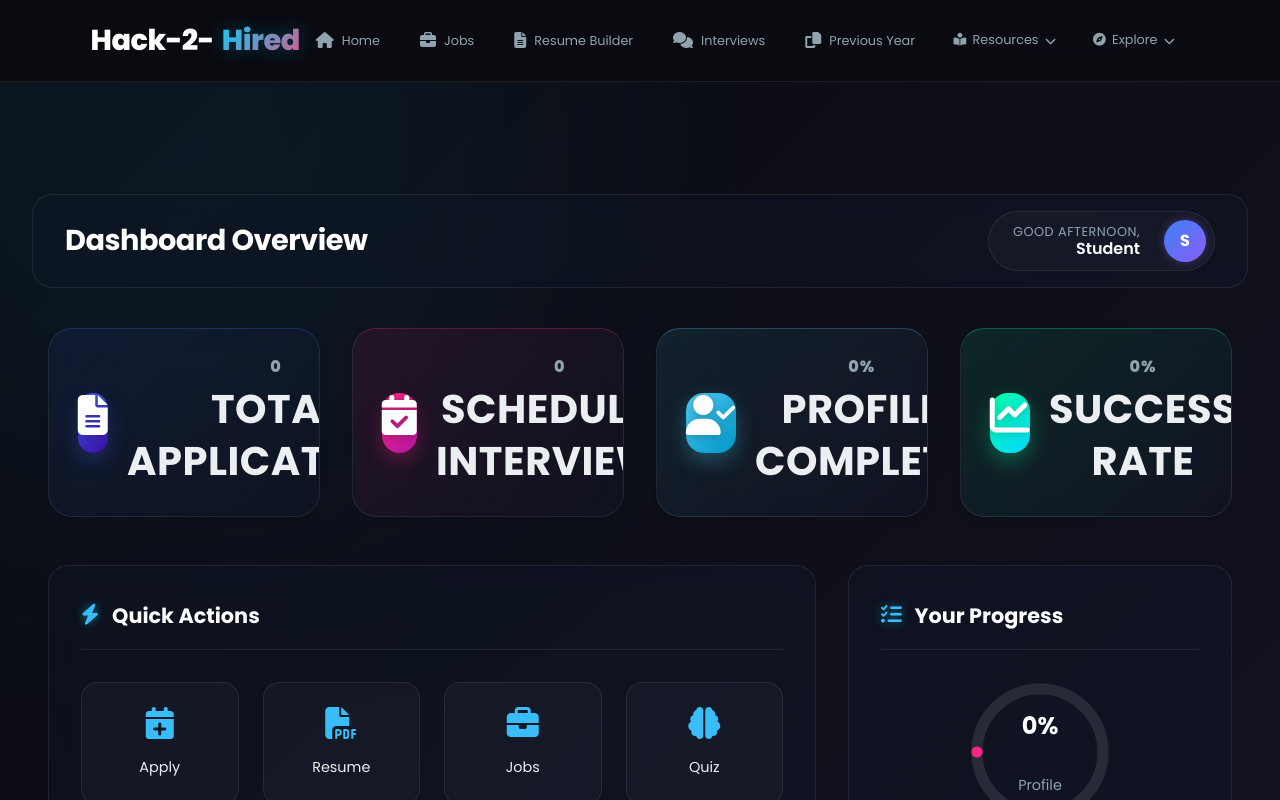
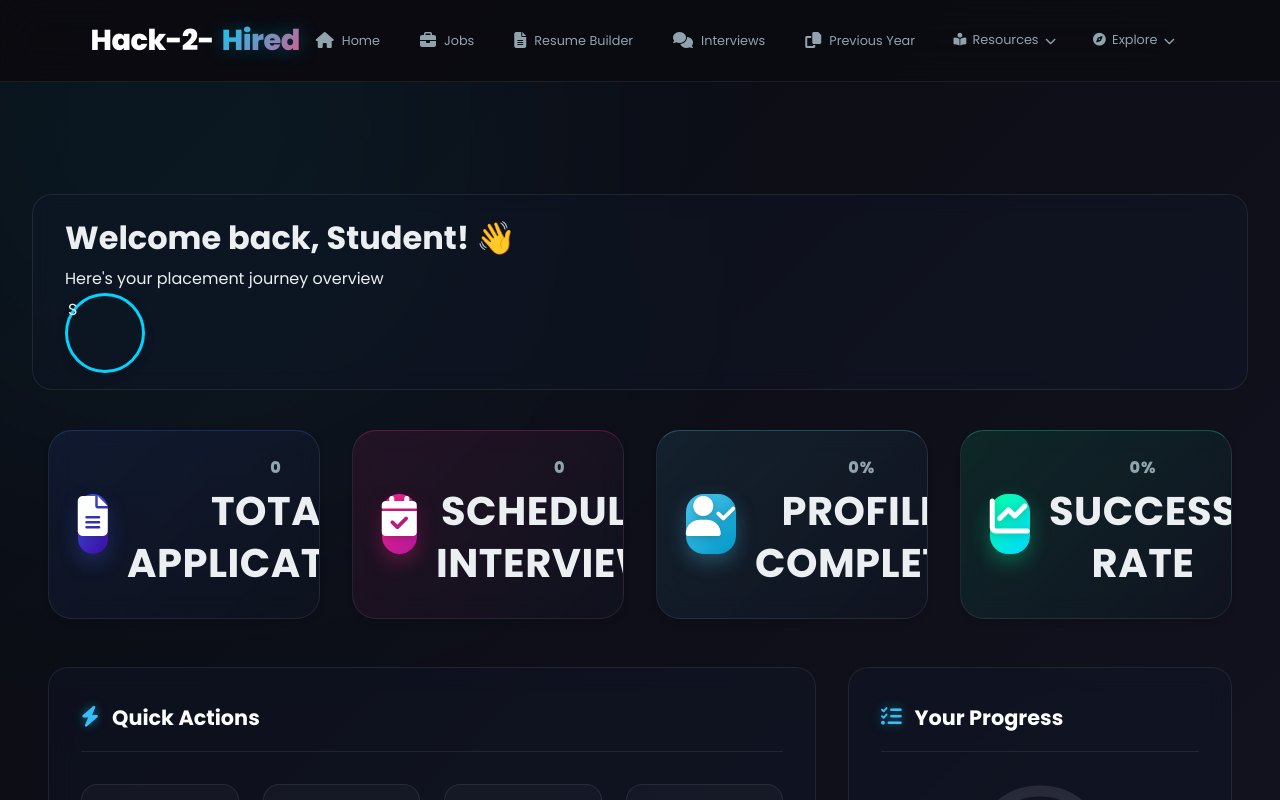
Before and after one commit to abhi6101/hack-react, a React (Vite) app: page /dashboard in a window 1280 px wide. Shown: the top 800 px of the page. Built offline with nearby package versions, Linux system fonts and the light colour scheme; no server answers; sample sign-in values are in the browser's storage.

Commit message:
Update student dashboard to show user info (email, branch, semester)

```diff
--- a/src/pages/StudentDashboard.jsx
+++ b/src/pages/StudentDashboard.jsx
@@ -4,6 +4,7 @@ import '../styles/dashboard.css';
 
 const StudentDashboard = () => {
     const navigate = useNavigate();
+    const [user, setUser] = useState(null);
     const [profile, setProfile] = useState(null);
     const [interviews, setInterviews] = useState([]);
     const [applications, setApplications] = useState([]);
@@ -28,6 +29,19 @@ const StudentDashboard = () => {
 
     const fetchData = async () => {
         const token = localStorage.getItem('authToken');
+
+        // Fetch user info
+        try {
+            const userRes = await fetch('https://placement-portal-backend-nwaj.onrender.com/api/auth/me', {
+                headers: { 'Authorization': `Bearer ${token}` }
+            });
+            if (userRes.ok) {
+                const userData = await userRes.json();
+                setUser(userData);
+            }
+        } catch (err) {
+            console.error('Failed to load user data');
+        }
 
         // Fetch profile
         try {
@@ -140,14 +154,24 @@ const StudentDashboard = () => {
 
             <main className="dashboard-main-content">
                 <header className="dashboard-topbar">
-                    <h2>Dashboard Overview</h2>
-                    <div className="user-profile-header">
-                        <div className="user-info">
-                            <span className="user-greeting">{getGreeting()}</span>
-                            <span className="user-name">{profile?.fullName || 'Student'}</span>
+                    <div className="dashboard-header">
+                        <div className="welcome-section">
+                            <h1 className="welcome-title">
+                                Welcome back, {user?.username || 'Student'}! 👋
+                            </h1>
+                            <p className="welcome-subtitle">Here's your placement journey overview</p>
+                            {user && (
+                                <div style={{ marginTop: '1rem', display: 'flex', gap: '1.5rem', flexWrap: 'wrap', fontSize: '0.9rem', color: 'rgba(255,255,255,0.8)' }}>
+                                    <div><strong>Email:</strong> {user.email}</div>
+                                    {user.branch && <div><strong>Branch:</strong> {user.branch}</div>}
+                                    {user.semester && <div><strong>Semester:</strong> {user.semester}</div>}
+                                </div>
+                            )}
                         </div>
-                        <div className="avatar-circle">
-                            {profile?.fullName ? profile.fullName.charAt(0).toUpperCase() : 'S'}
+                        <div className="profile-section">
+                            <div className="profile-avatar custom-glow">
+                                {user?.username ? user.username.charAt(1).toUpperCase() : 'S'}
+                            </div>
                         </div>
                     </div>
                 </header>
```
